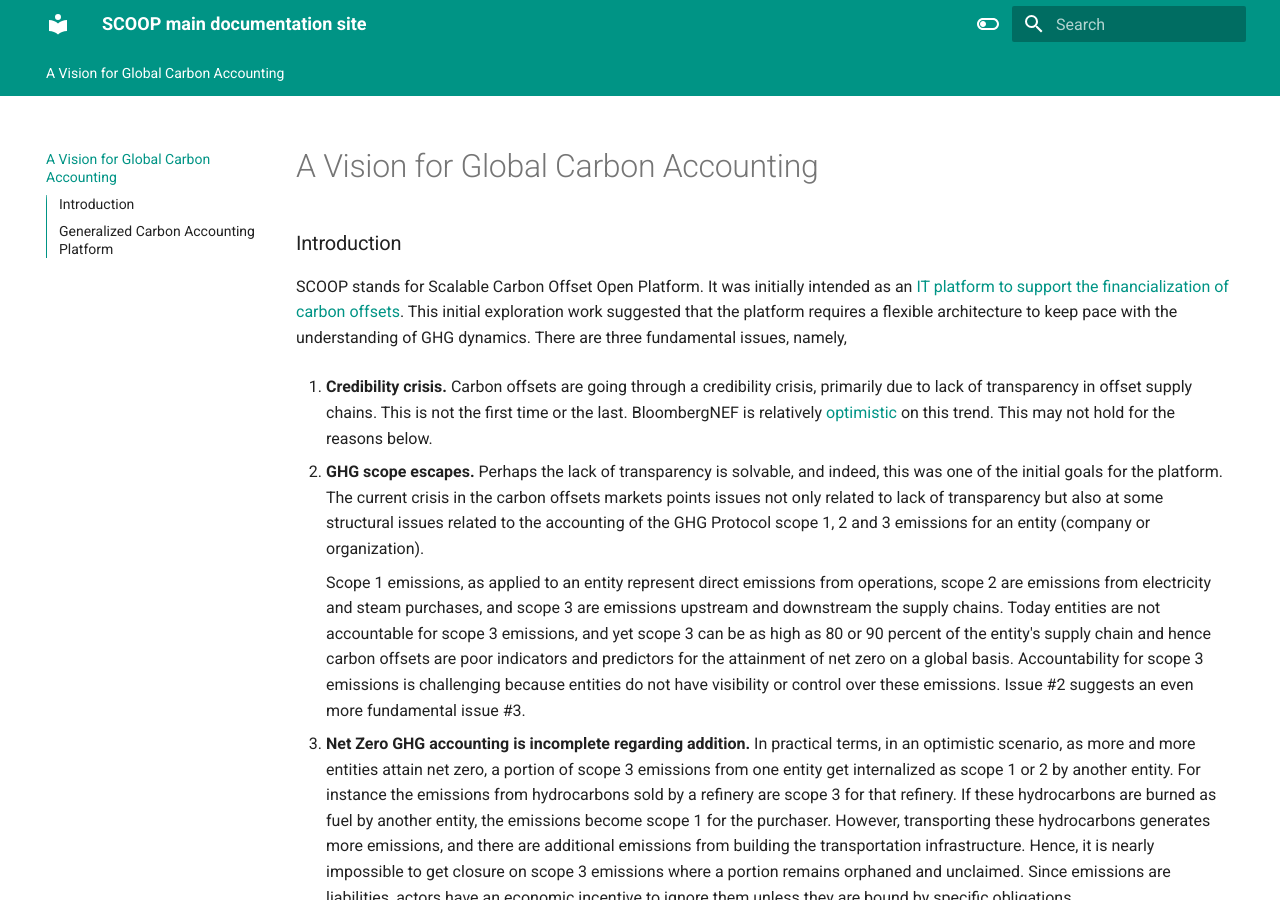
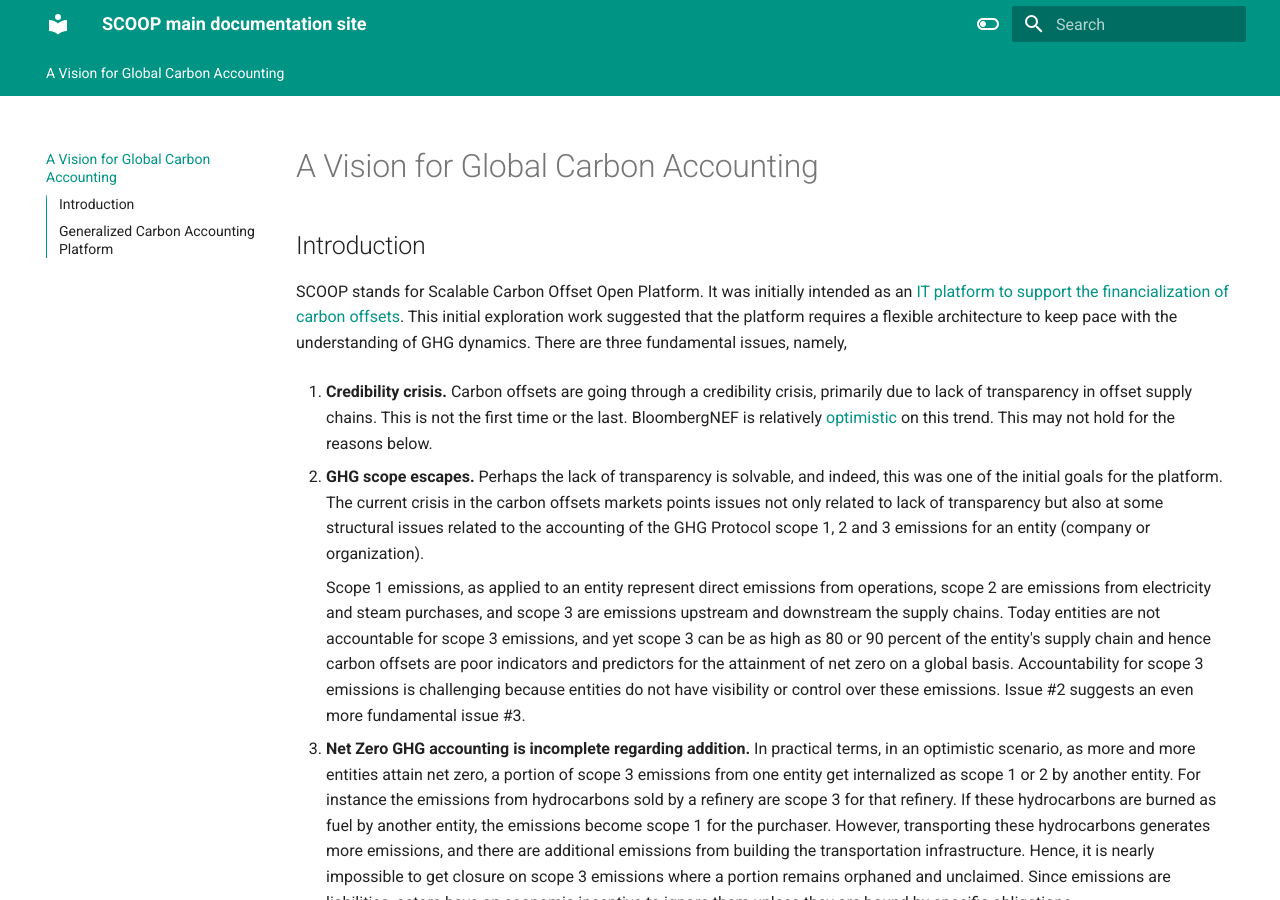
Before and after one commit to Carbon-Offset-Open-Platform/mainPublicDoc, an MkDocs documentation site: the page built from docs/index.md, in a window 1280 px wide and 900 px high. Built offline with MkDocs 1.6.1 and Material for MkDocs 9.7.7, drawn with Linux system fonts in a browser that asks for light colours.

Commit message:
Changed subtitle level

```diff
--- a/docs/index.md
+++ b/docs/index.md
@@ -1,6 +1,6 @@
 # A Vision for Global Carbon Accounting
 
-### Introduction
+## Introduction
 SCOOP stands for Scalable Carbon Offset Open Platform.  It was initially intended as an [IT platform to support the financialization of carbon offsets]().
 This initial exploration work suggested that the platform requires a flexible architecture to keep pace with the understanding of GHG dynamics. There are three fundamental issues, namely,
 
@@ -18,7 +18,7 @@
 
 Kumar Venkat has proposed that one possible method to tighten up carbon accounting is to carry out carbon accounting at the [industry sector level](https://illuminem.com/illuminemvoices/to-decarbonize-focus-on-sectors-rather-than-companies).  The promise of this approach is to provide the means to internalize at least some of the emissions currently treated as scope 3, generally treated as not accountable emissions.
 
-### Generalized Carbon Accounting Platform
+## Generalized Carbon Accounting Platform
 The development for this initiative is being carried out under the code name SCOOP, for Scalable or Sectoral COOP, where COOP comprises an earlier proposal for a carbon offset accounting system initially targeted for FinTech applications.  COOP stands for Carbon Offset Open Platform.
 
 SCOOP cannot be, out of necessity, a single architecture.  Rather, it is template or framework functioning as an architecture generator.  Each architecture instance is optimized for a specific industry sector.  This architecture is an instance of SCOOP that in turn becomes a tool to generate solution instances for that sector.
```
